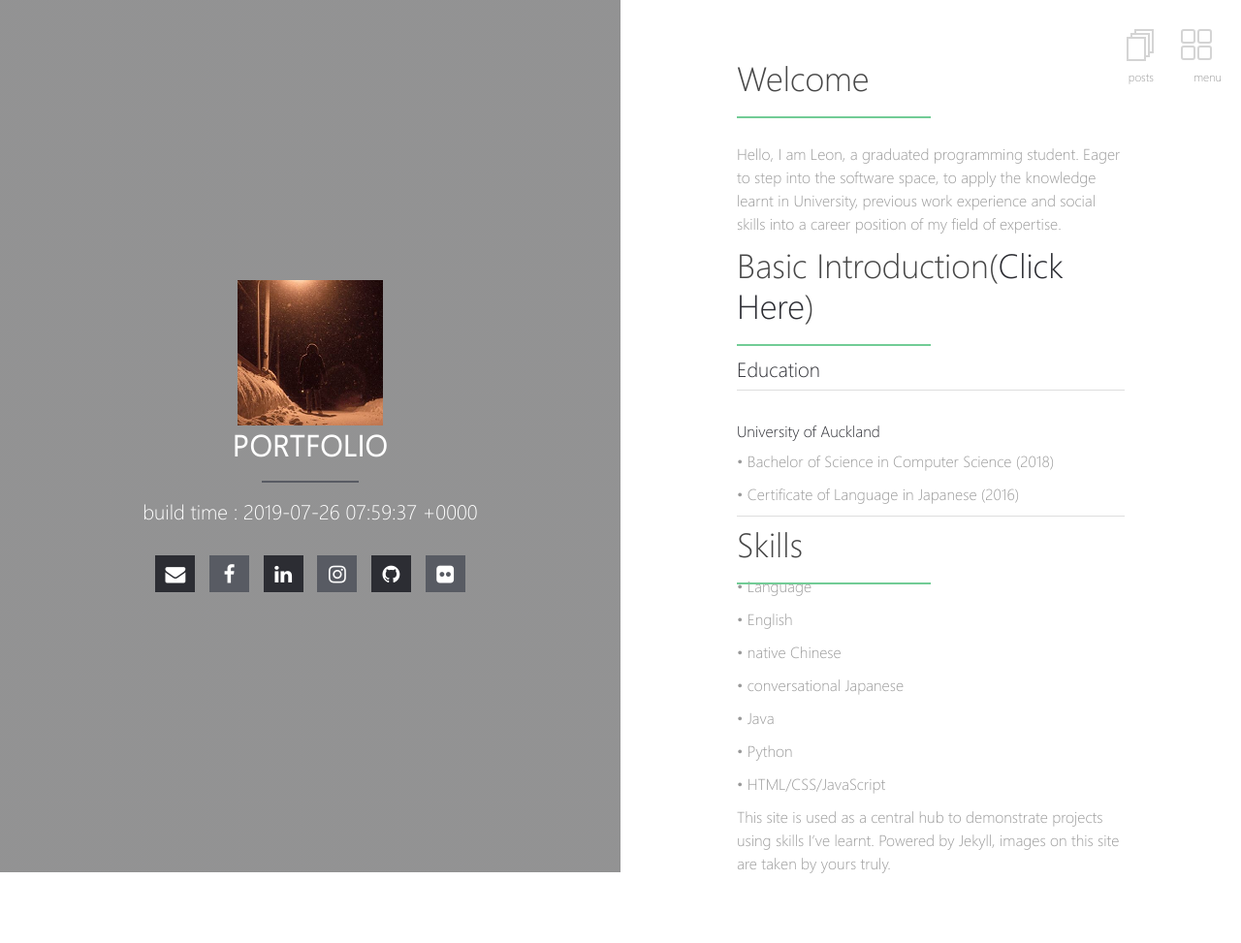
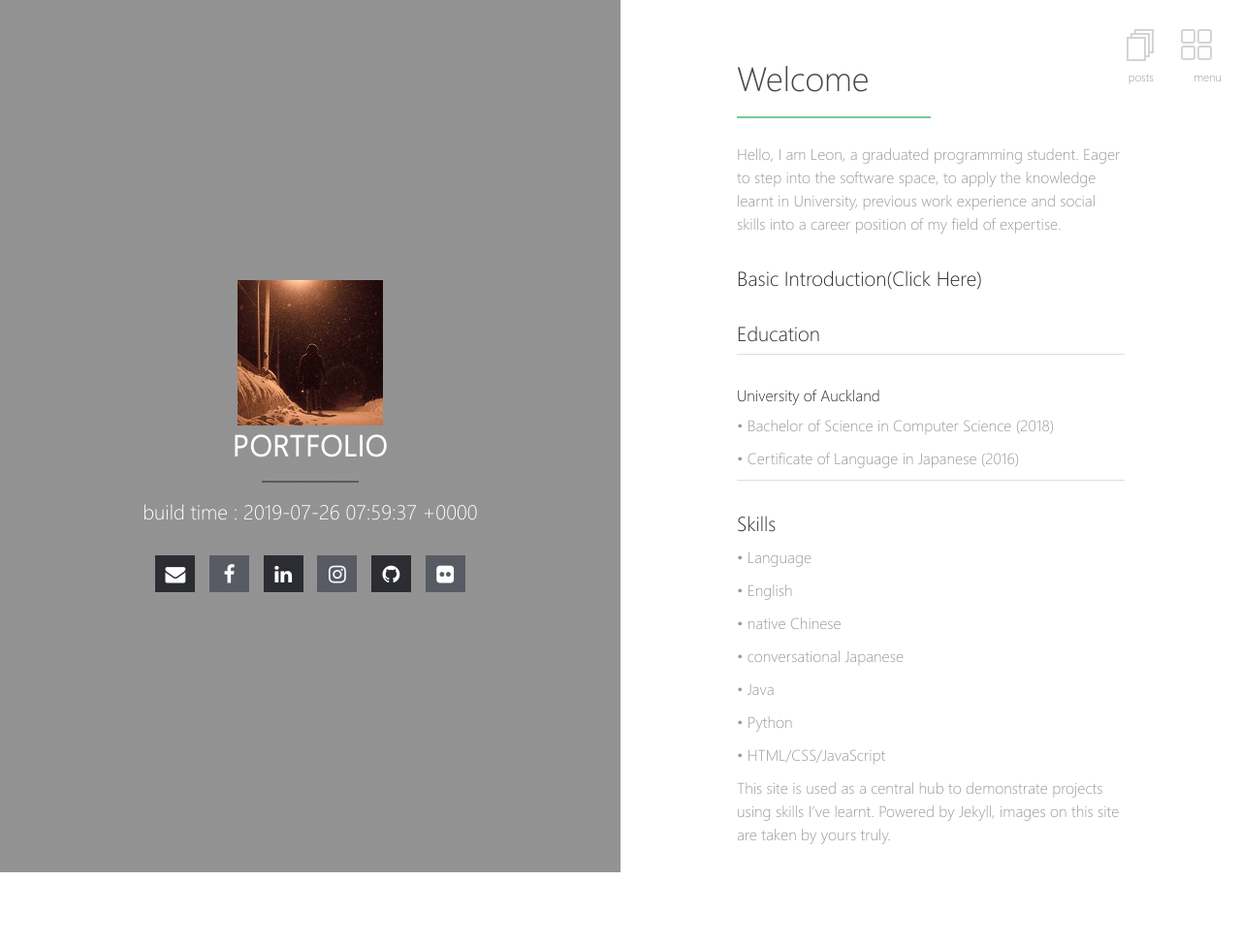
Before and after one commit to clearlyjustmayo/Portfolio, a Jekyll site: the page built from index.md, in a window 1280 px wide. Shown: the whole page at 97% size. Built offline with Jekyll 4.4.1, drawn with Linux system fonts in a browser that asks for light colours; comment, search, counter and statistics services are not loaded; after the commit the page ends 943 px from its top, so only the background shows below that.

Commit message:
list update 4

```diff
--- a/index.md
+++ b/index.md
@@ -7,7 +7,7 @@ title: Welcome
 
 Hello, I am Leon, a graduated programming student. Eager to step into the software space, to apply the knowledge learnt in University, previous work experience and social skills into a career position of my field of expertise.
 
-## Basic Introduction([Click Here][cv])
+### Basic Introduction([Click Here][cv])
 ### Education
 ---
 #### University of Auckland
@@ -17,7 +17,8 @@ Hello, I am Leon, a graduated programming student. Eager to step into the softwa
 •	Certificate of Language in Japanese (2016)
 
 ---
-## Skills
+### Skills
+
 •	Language
 
   • English
```
